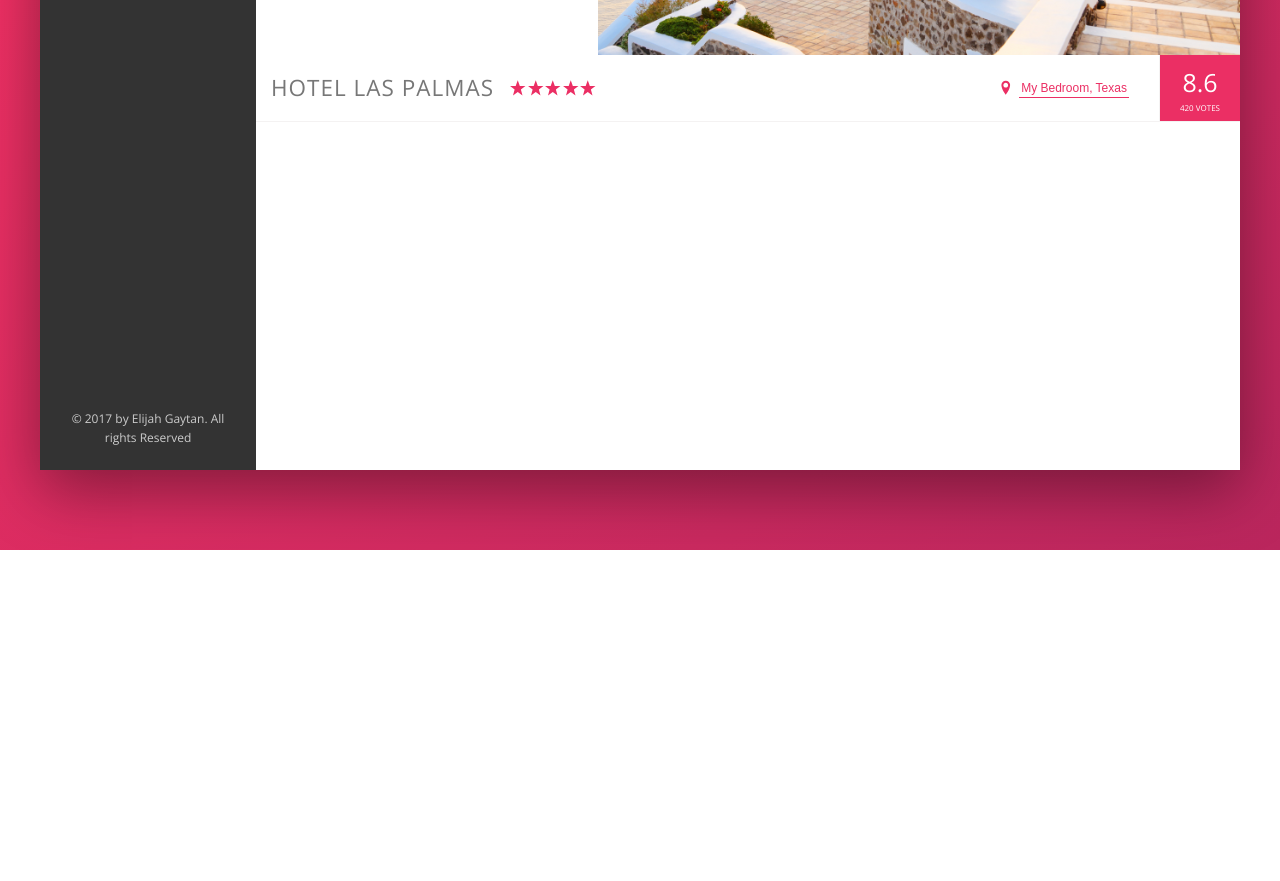
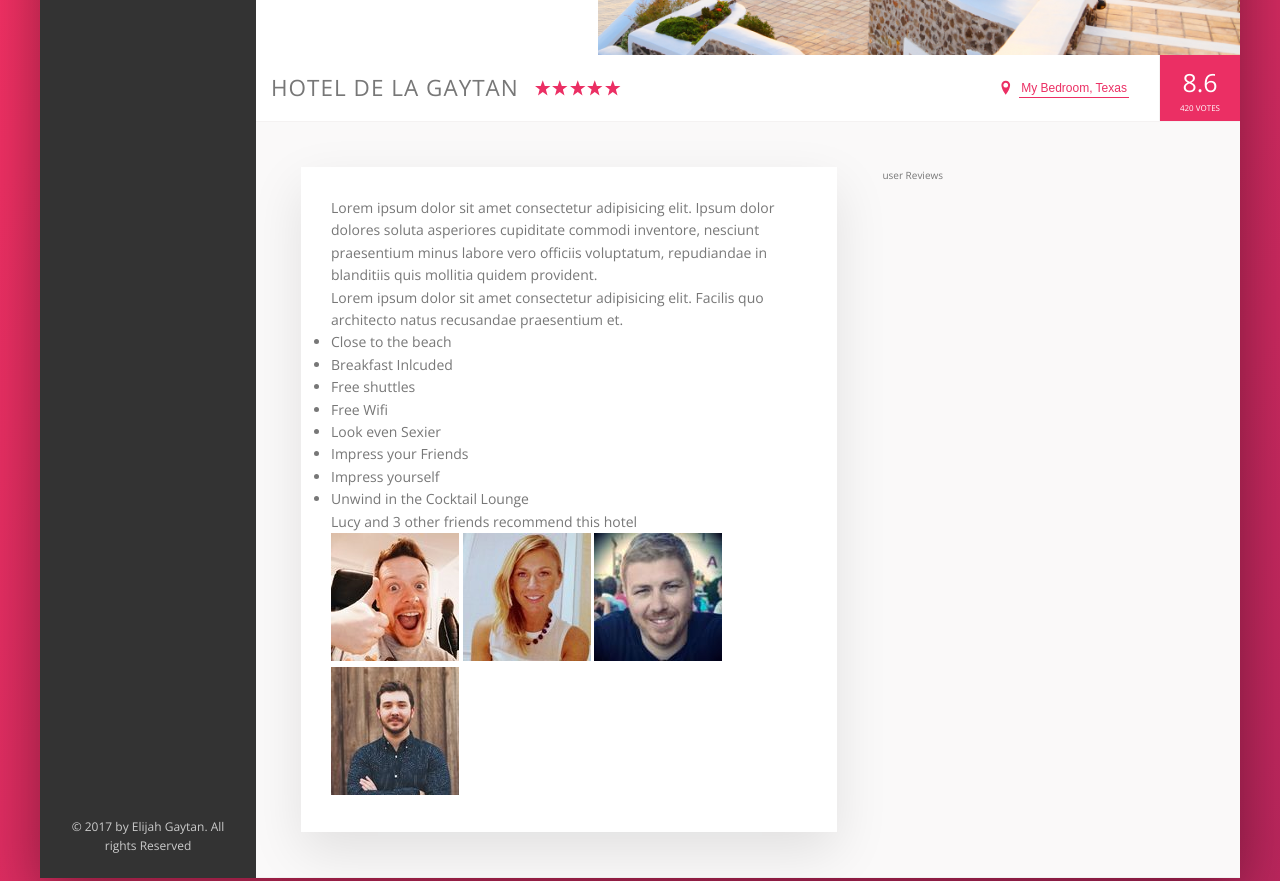
Before and after one commit to chaleay/Flexbox-Trillo, a website: page index.html in a window 1280 px wide. Shown: the part 480-1361 px from the top of the page. Before the commit the page ends 1030 px from the top, so only its background shows below. Drawn offline with nearby package versions, Linux system fonts and the light colour scheme.

Commit message:
finished basic markdown for the hotel view section

```diff
--- a/index.html
+++ b/index.html
@@ -137,7 +137,7 @@
           </div>
 
           <div class="overview">
-            <h1 class="overview__heading">Hotel Las Palmas</h1>
+            <h1 class="overview__heading">Hotel De La Gaytan</h1>
             <div class="overview__stars">
               <svg class="overview__icon-star">
                 <use xlink:href="img/sprite.svg#icon-star"></use>
@@ -168,6 +168,60 @@
               <div class="overview__rating-count">420 Votes</div>
             </div>
           </div>
+
+          <div class="details">
+            <div class="description">
+              <p class="paragraph">
+                Lorem ipsum dolor sit amet consectetur adipisicing elit. Ipsum
+                dolor dolores soluta asperiores cupiditate commodi inventore,
+                nesciunt praesentium minus labore vero officiis voluptatum,
+                repudiandae in blanditiis quis mollitia quidem provident.
+              </p>
+              <p class="paragraph">
+                Lorem ipsum dolor sit amet consectetur adipisicing elit. Facilis
+                quo architecto natus recusandae praesentium et.
+              </p>
+              <ul class="list">
+                <li class="list__item">Close to the beach</li>
+                <li class="list__item">Breakfast Inlcuded</li>
+                <li class="list__item">Free shuttles</li>
+                <li class="list__item">Free Wifi</li>
+                <li class="list__item">Look even Sexier</li>
+                <li class="list__item">Impress your Friends</li>
+                <li class="list__item">Impress yourself</li>
+                <li class="list__item">Unwind in the Cocktail Lounge</li>
+              </ul>
+
+              <div class="recommend">
+                <p class="recommend__count">
+                  Lucy and 3 other friends recommend this hotel
+                </p>
+                <div class="recommend__friends">
+                  <img
+                    src="img/user-1.jpg"
+                    alt="Friend 1"
+                    class="recommend__photo"
+                  />
+                  <img
+                    src="img/user-2.jpg"
+                    alt="Friend 2"
+                    class="recommend__photo"
+                  />
+                  <img
+                    src="img/user-3.jpg"
+                    alt="Friend 3"
+                    class="recommend__photo"
+                  />
+                  <img
+                    src="img/user-4.jpg"
+                    alt="Friend 4"
+                    class="recommend__photo"
+                  />
+                </div>
+              </div>
+            </div>
+            <div class="user-reviews">user Reviews</div>
+          </div>
         </main>
       </div>
     </div>
--- a/sass/_base.scss
+++ b/sass/_base.scss
@@ -29,6 +29,9 @@ Grey dark 3: #999
   --color-grey-dark-3: #999;
 
   --shadow-dark: rgba(0, 0, 0, 0.4);
+  --shadow-light: 0 2rem 5rem rgba(0, 0, 0, 0.1);
+
+  --line: 1px solid var(--color-grey-light-2);
 }
 
 * {
--- a/sass/_components.scss
+++ b/sass/_components.scss
@@ -237,7 +237,7 @@
   display: flex;
   //center vertically
   align-items: center;
-  border-bottom: 1px solid var(--color-grey-light-2);
+  border-bottom: var(--line);
 
   &__heading {
     font-size: 2.25rem;
@@ -280,7 +280,7 @@
     //override the default cross alignment for this specific one
     padding: 0 2rem;
     align-self: stretch;
-    border-left: 1px solid var(--color-grey-light-2);
+    border-left: var(--line);
 
     //FLEX SETTINGSD
     //ALIGN ITEMS AND JUSTIFY CONTENT ALWAYS NEED TO BE SPECIFIED HERE FOR THE CONTAINER
--- a/sass/_layout.scss
+++ b/sass/_layout.scss
@@ -13,7 +13,7 @@
   font-size: 1.4rem;
   height: 7rem;
   background-color: #fff;
-  border-bottom: 1px solid var(--color-grey-light-2);
+  border-bottom: var(--line);
 
   //FLEXBOX SETTINGS
   display: flex;
@@ -45,5 +45,25 @@
   background-color: #fff;
 
   // for testing purposes
-  height: 80rem;
+  //height: 80rem;
 }
+
+.details {
+  display: flex;
+  padding: 4.5rem;
+  background-color: var(--color-grey-light-1);
+  border-bottom: var(--line);
+}
+
+.description {
+  font-size: 1.4rem;
+  background-color: #fff;
+  box-shadow: var(--shadow-light);
+  padding: 3rem;
+  flex: 0 0 60%;
+  margin-right: 4.5rem;
+}
+
+.user-reviews {
+  flex: 1;
+}
```
Also changed, not shown: css/style.css.
